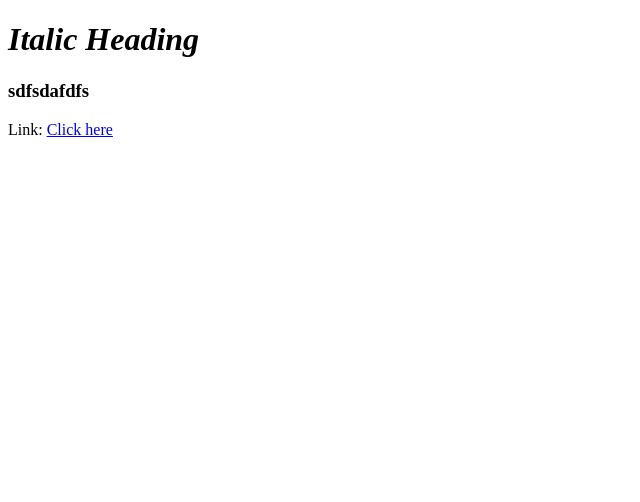
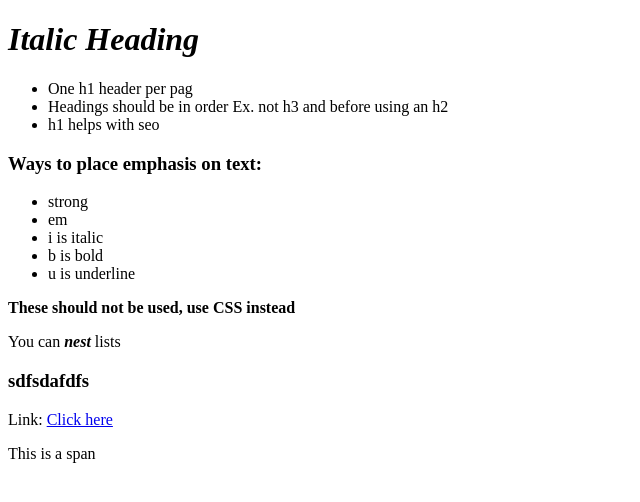
Before and after one commit to My-Coding-Practice/CSS, a plain HTML site: page index.html in a window 1280 px wide. Shown: the whole page, without its empty margins (0-640 px from the left). Drawn offline with Linux system fonts and the light colour scheme.

Commit message:
work on reviewing css

```diff
--- a/index.html
+++ b/index.html
@@ -3,12 +3,30 @@
   <head>
     <meta charset="UTF-8" />
     <meta http-equiv="X-UA-Compatible" content="IE=edge" />
+    <meta name="author" content="Greg Babbert" />
+    <meta name="description" content="Practice site for HTML and CSS" />
     <meta name="viewport" content="width=device-width, initial-scale=1.0" />
     <title>Practice</title>
   </head>
   <body>
     <h1><em>Italic Heading</em></h1>
+    <ul>
+        <li>One h1 header per pag</li>
+        <li>Headings should be in order Ex. not h3 and before using an h2</li>
+        <li>h1 helps with seo</li>
+    </ul>
+    <h3>Ways to place emphasis on text:</h3>
+    <ul>
+        <li>strong</li>
+        <li>em</li>
+        <li>i is italic</li>
+        <li>b is bold</li>
+        <li>u is underline</li>
+    </ul>
+    <p><b>These should not be used, use CSS instead</b></p>
+    <p>You can <b><em>nest</em></b> lists</p>
     <h3>sdfsdafdfs</h3>
     <p>Link: <a href="https://www.mozilla.org/" title="The Mozilla homepage" target="_blank">Click here</a></p>
+    <span>This is a span</span>
   </body>
 </html>
```
